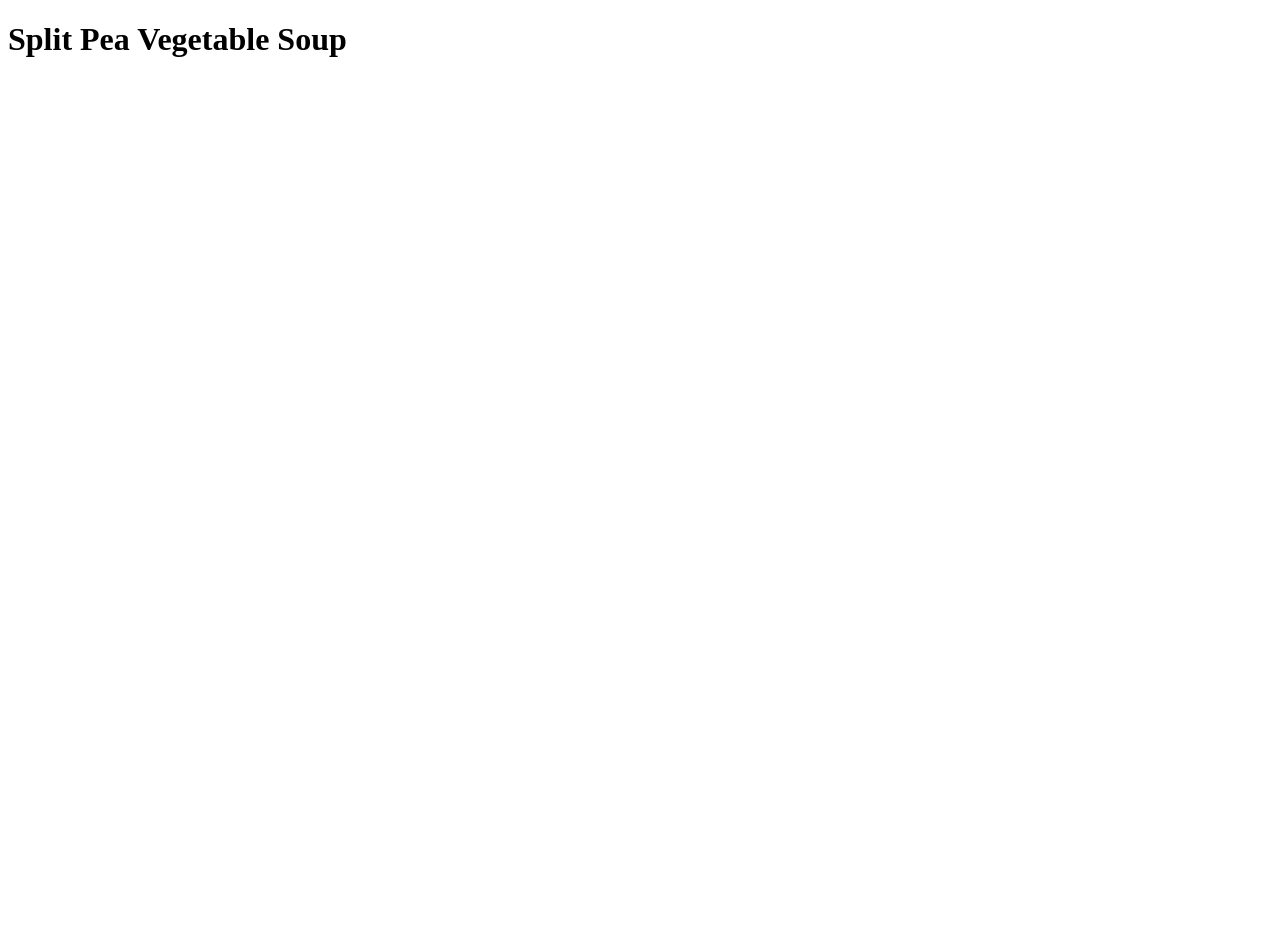
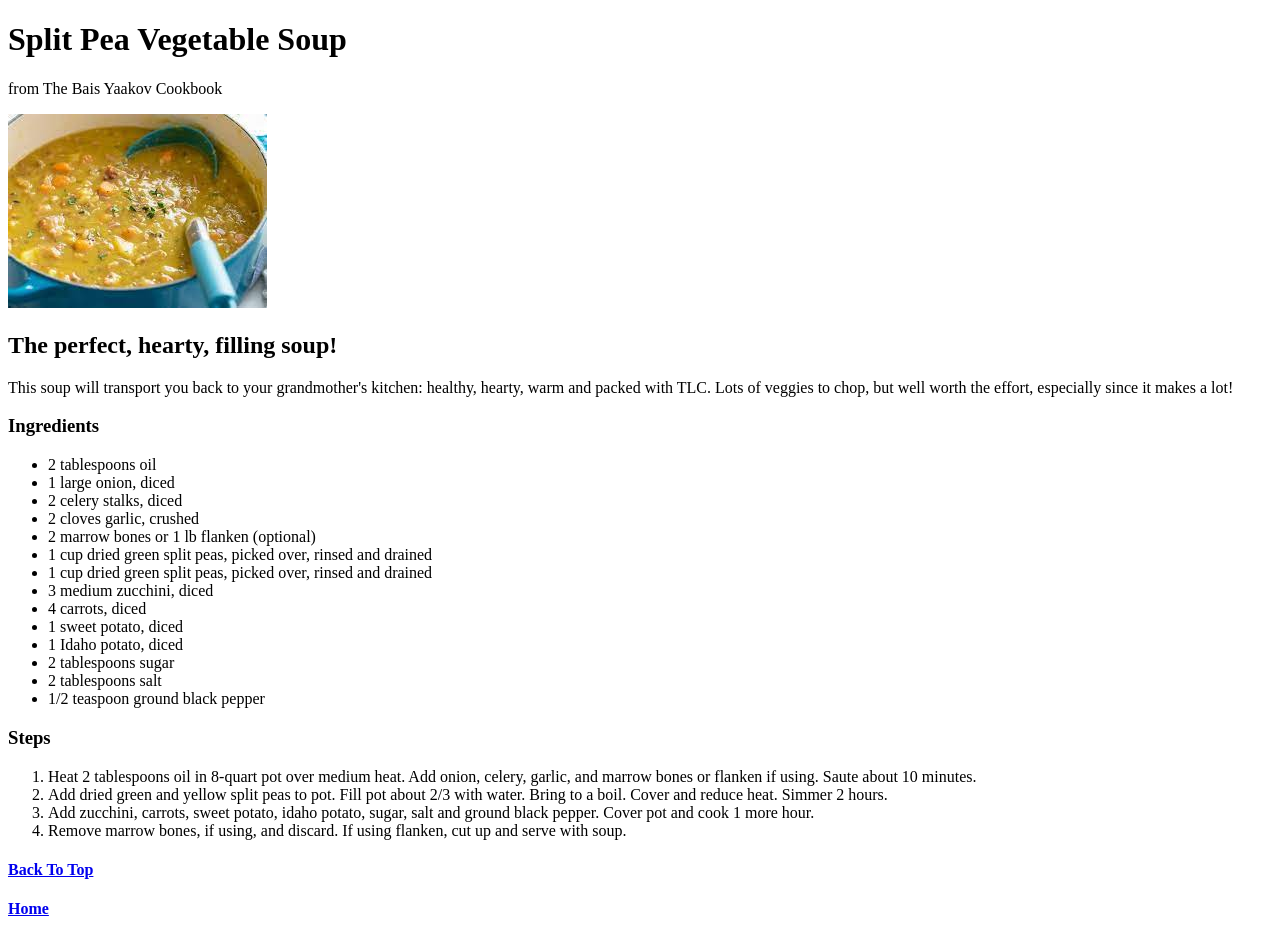
Before and after one commit to TheMeIAm/odin-recipes, a plain HTML site: page recipes/split-pea-vegetable-soup.html in a window 1280 px wide. Before the commit the page ends 800 px from the top, so only its background shows below. Drawn offline with Linux system fonts and the light colour scheme.

Commit message:
Create split pea soup page

```diff
--- a/recipes/split-pea-vegetable-soup.html
+++ b/recipes/split-pea-vegetable-soup.html
@@ -1,10 +1,58 @@
 <!DOCTYPE html>
 <html lang="en">
     <head>
-        <meta charset="utf-8"
-        <title></title>
+        <meta charset="utf-8">
+        <title>Split Pea Vegetable Soup</title>
     </head>
     <body>
         <h1>Split Pea Vegetable Soup</h1>
+        <p>from The Bais Yaakov Cookbook</p>
+        <img src="../images/split-pea-soup.jpeg"
+            alt="Blue bowl of chunky soup filled with vegetables">
+        <h2>The perfect, hearty, filling soup!</h2>
+        <p>This soup will transport you back to your grandmother's
+           kitchen: healthy, hearty, warm and packed with TLC.
+           Lots of veggies to chop, but well worth the effort,
+           especially since it makes a lot!</p>
+        <h3>Ingredients</h3>
+        <ul>
+            <li>2 tablespoons oil</li>
+            <li>1 large onion, diced</li>
+            <li>2 celery stalks, diced</li>
+            <li>2 cloves garlic, crushed</li>
+            <li>2 marrow bones or 1 lb flanken (optional)</li>
+            <li>1 cup dried green split peas, picked over, rinsed
+                and drained</li>
+            <li>1 cup dried green split peas, picked over, rinsed
+                and drained</li>
+            <li>3 medium zucchini, diced</li>
+            <li>4 carrots, diced</li>
+            <li>1 sweet potato, diced</li>
+            <li>1 Idaho potato, diced</li>
+            <li>2 tablespoons sugar</li>
+            <li>2 tablespoons salt</li>
+            <li>1/2 teaspoon ground black pepper</li>
+        </ul>
+        <h3>Steps</h3>
+        <ol>
+            <li>Heat 2 tablespoons oil in 8-quart pot over medium heat.
+                Add onion, celery, garlic, and marrow bones or flanken
+                if using. Saute about 10 minutes.
+            </li>
+            <li>Add dried green and yellow split peas to pot.
+                Fill pot about 2/3 with water. Bring to a boil.
+                Cover and reduce heat. Simmer 2 hours.
+            </li>
+            <li>Add zucchini, carrots, sweet potato, idaho potato,
+                sugar, salt and ground black pepper. Cover pot and
+                cook 1 more hour.
+            </li>
+            <li>Remove marrow bones, if using, and
+                discard. If using flanken, cut up and serve with soup.
+            </li>
+        </ol>
+        </p>
+        <a href="split-pea-vegetable-soup.html"><h4>Back To Top</h4></a>
+        <a href="../index.html"><h4>Home</h4></a>
     </body>
 </html>
```
